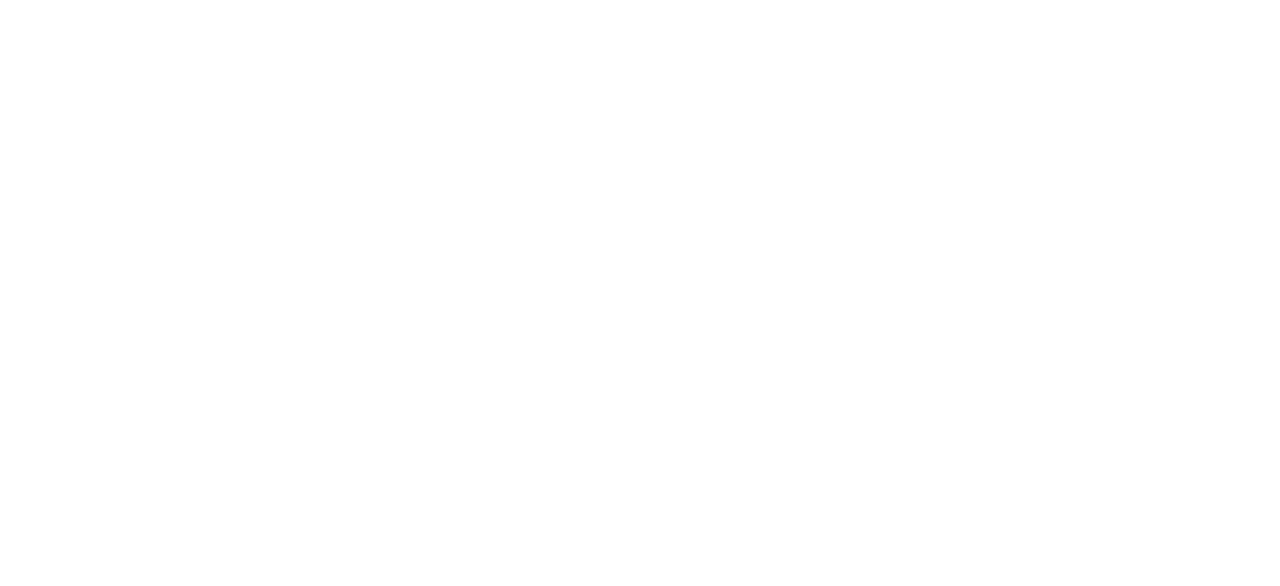
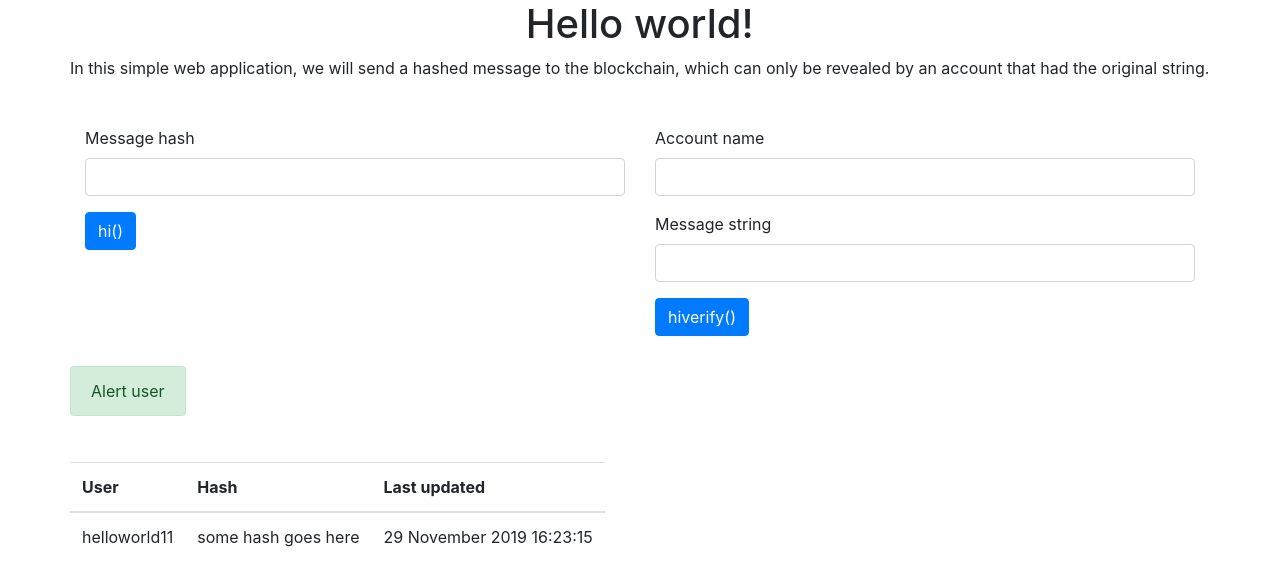
Before and after one commit to theblockstalk/eosworkshop1, a website: page helloworld11/client/index.html in a window 1280 px wide. Drawn offline with nearby package versions, Linux system fonts and the light colour scheme.

Commit message:
boilerplate new parts

```diff
--- a/helloworld11/client/index.html
+++ b/helloworld11/client/index.html
@@ -18,6 +18,86 @@
     <link rel='stylesheet' href='lib/main.css'>
   </head>
   <body>
+      <!--
+          login with scatter button // done in step 2. originally this is with hardcoded private keys
+          display for loggedin user
+
+          text input for message hash
+          button to submit
+
+          text input for message string
+          button to submit
+
+          display results and errors
+
+          display messages table
+       -->
+
+    <div class='container'>
+        <div class='row new-row'>
+            <div align='center'>
+                <h1>Hello world!</h1>
+                <p>
+                    In this simple web application, we will send a hashed message to the blockchain,
+                    which can only be revealed by an account that had the original string.
+                </p>
+            </div>
+        </div>
+
+        <div class='row new-row'>
+            <div class='col-md-6'>
+                <form action="hi()">
+                    <div class="form-group">
+                        <label>Message hash</label>
+                        <input class="form-control"></input>
+                    </div>
+                    <button type="submit" class="btn btn-primary">hi()</button>
+                </form>
+            </div>
+            <div class='col-md-6'>
+                <form action="hiverify()">
+                    <div class="form-group">
+                        <label>Account name</label>
+                        <input class="form-control"></input>
+                    </div>
+                    <div class="form-group">
+                        <label>Message string</label>
+                        <input class="form-control"></input>
+                    </div>
+                    <button type="submit" class="btn btn-primary">hiverify()</button>
+                </form>
+            </div>
+        </div>
+
+        <div class='row new-row'>
+            <div align='center'>
+                <div class="alert alert-success" role="alert">
+                    Alert user
+                </div>
+            </div>
+        </div>
+
+        <div class='row new-row'>
+            <div>
+                <table class="table">
+                    <thead>
+                        <tr>
+                            <th>User</th>
+                            <th>Hash</th>
+                            <th>Last updated</th>
+                        </tr>
+                    </thead>
+                    <tbody>
+                        <tr>
+                            <td>helloworld11</td>
+                            <td>some hash goes here</td>
+                            <td>29 November 2019 16:23:15</td>
+                        </tr>
+                    </tbody>
+                </table>
+            </div>
+        </div>
+    </div>
 
 
   </body>
--- a/helloworld11/client/lib/main.css
+++ b/helloworld11/client/lib/main.css
@@ -0,0 +1,3 @@
+.new-row {
+    margin-bottom: 30px;
+  }
```
